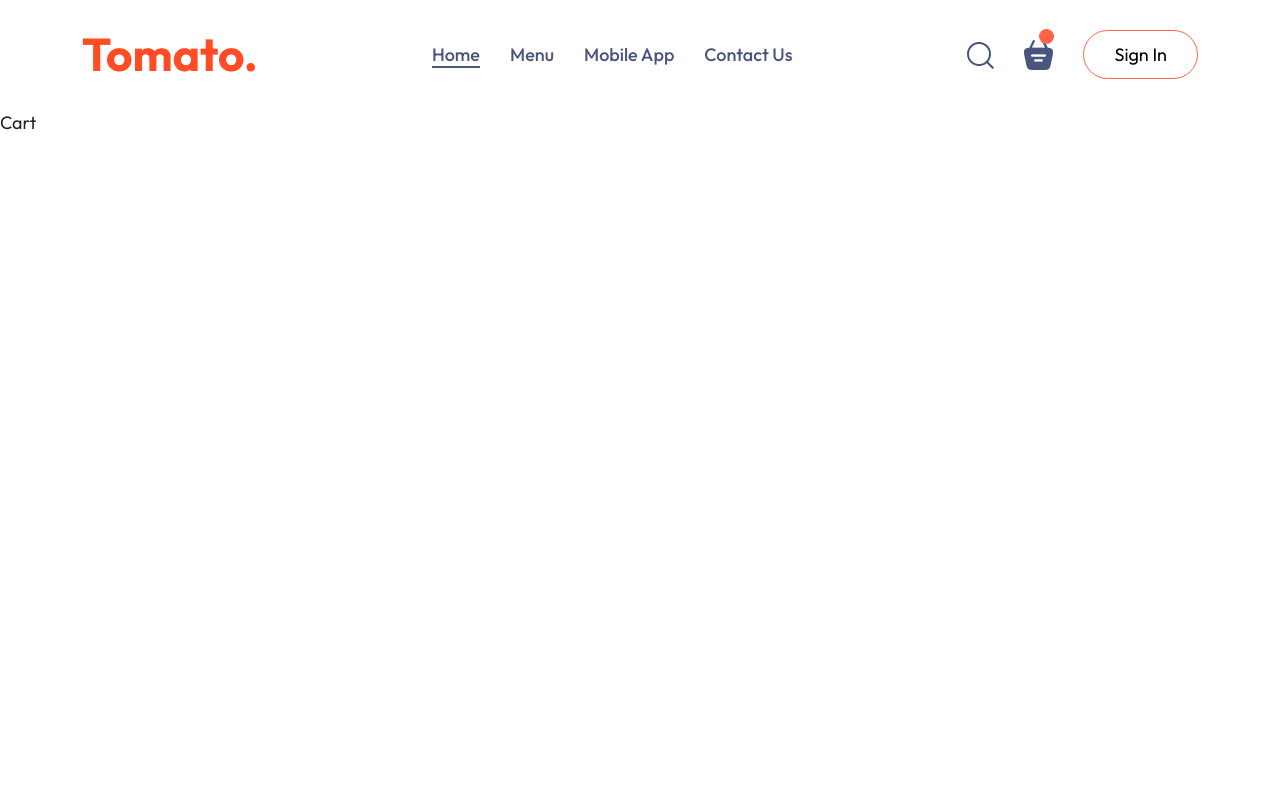
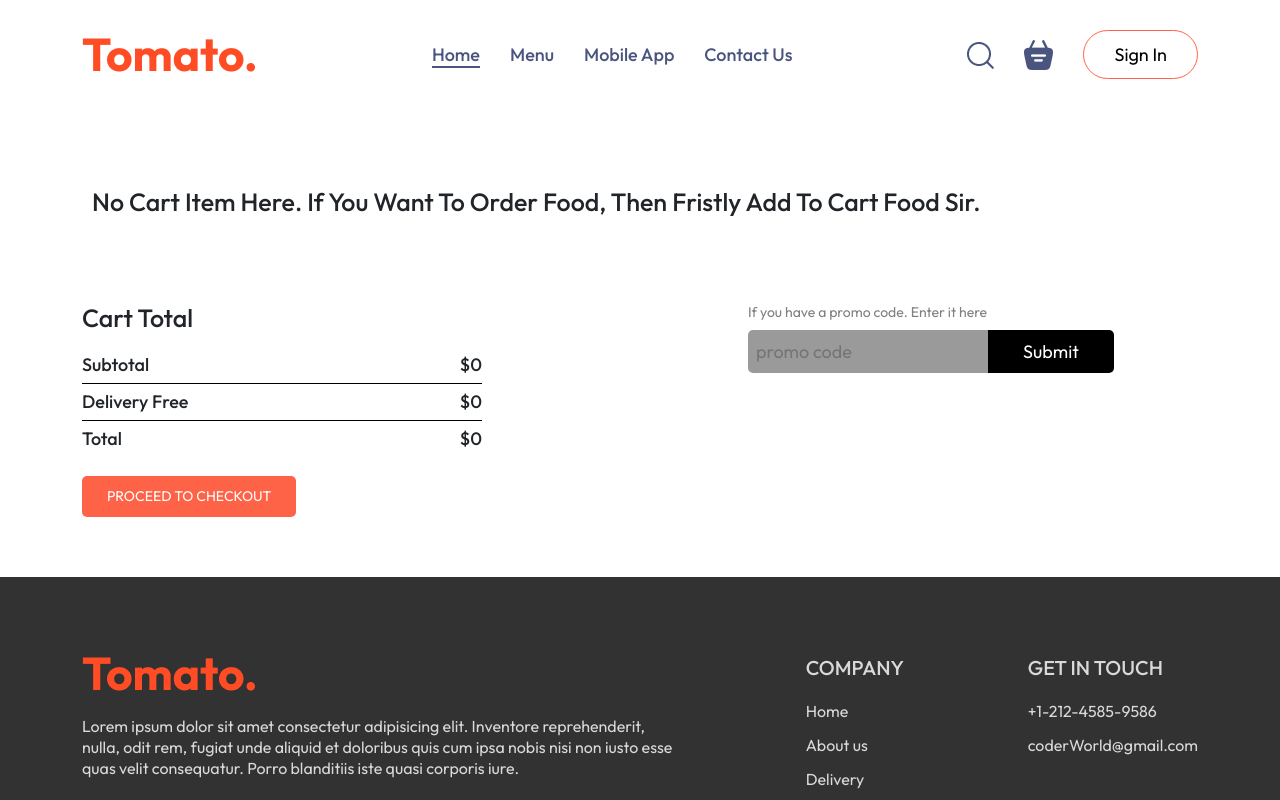
Before and after one commit to Nurul-Imran/Tomato-ecommerce-frontend, a React (Vite) app: page /cart in a window 1280 px wide. Shown: the top 800 px of the page. Built offline with nearby package versions, Linux system fonts and the light colour scheme.

Commit message:
Add Cart Page

```diff
--- a/src/App.jsx
+++ b/src/App.jsx
@@ -7,6 +7,7 @@ import PlaceOrder from './pages/PlaceOrder/PlaceOrder';
 import Error from './pages/Error/Error';
 import Navbar from './components/Navbar/Navbar';
 import Signup from './components/Signup/Signup';
+import Footer from './components/Footer/Footer';
 
 const App = () => {
   const [isOpenSignUp, setIsOpenSignUp] = useState(false);
@@ -20,6 +21,7 @@ const App = () => {
         <Route path='/place-order' element={<PlaceOrder />} />
         <Route path='*' element={<Error />} />
       </Routes>
+      <Footer />
     </>
   )
 }
--- /dev/null
+++ b/src/components/CartDisplay/CartDisplay.css
@@ -0,0 +1,29 @@
+#cart_display{
+    padding: 80px;
+}
+.cart_display_wrapper{
+    overflow-x: auto;
+}
+.cart_display_list{
+    min-width: 900px;
+    width: 100%;
+    text-align: center;
+}
+.cart_display_list tr td{
+    border-bottom: 1px solid grey;
+    padding: 10px 0;
+}
+.cart_display_list th{
+    text-transform: capitalize;
+    font-size: 20px;
+}
+td > img{
+    width: 60px;
+    height: 50px;
+}
+.cart_display_list tr .remove_item{
+    cursor: pointer;
+}
+.No_cart_item_heading{
+    font-size: 25px;
+}
--- /dev/null
+++ b/src/components/CartDisplay/CartDisplay.jsx
@@ -0,0 +1,63 @@
+import React, { useContext, useEffect, useState } from 'react';
+
+import './CartDisplay.css'
+import { storeContext } from '../../context/storeContext';
+
+const CartDisplay = () => {
+    const { food_list, cartItems, removeToCart, setTotal } = useContext(storeContext);
+
+    useEffect(() => {
+
+        const total = Object.keys(cartItems).reduce((sum, key) => {
+            const item = food_list.find(item => item._id === key);
+            return sum + (item.price * cartItems[key]);
+        }, 0);
+        setTotal(total);
+
+    }, [cartItems, food_list]);
+
+    return (
+        <section id='cart_display'>
+            <div className="container">
+                {
+                    (Object.keys(cartItems).length > 0) ? (
+                        <div className="cart_display_wrapper">
+                            <table className="cart_display_list">
+                                <thead>
+                                    <tr>
+                                        <th>items</th>
+                                        <th>title</th>
+                                        <th>price</th>
+                                        <th>quantity</th>
+                                        <th>Total</th>
+                                        <th>remove</th>
+                                    </tr>
+                                </thead>
+                                <tbody>
+                                {
+                                    Object.keys(cartItems).map((key, index) => {
+                                    const item = food_list.find((item) => item._id === key);
+                                    return <tr key={index}>
+                                            <td><img src={item.image} alt={item.name} /></td>
+                                            <td>{item.name}</td>
+                                            <td>${item.price}</td>
+                                            <td>{cartItems[key]}</td>
+                                            <td>${item.price * cartItems[key]}</td>
+                                            <td>
+                                                <span className='remove_item' onClick={() => removeToCart(item._id)}>x</span>
+                                            </td>
+                                    </tr>
+                                    })
+                                }
+                                </tbody>
+                            </table>
+                        </div>
+
+                    ): <h2 className='No_cart_item_heading'>No Cart Item Here. If You Want To Order Food, Then Fristly Add To Cart Food Sir.</h2>
+                }
+            </div>
+        </section>
+    )
+}
+
+export default CartDisplay
--- /dev/null
+++ b/src/components/CartTotal/CartTotal.css
@@ -0,0 +1,32 @@
+.cart_total_main{
+    max-width: 400px;
+    width: 100%;
+}
+.cart_total_main h2{
+    font-size: 25px;
+    margin-bottom: 15px;
+}
+.subTotal, .delivery_free, .total{
+    display: flex;
+    gap: 20px;
+    align-items: center;
+    justify-content: space-between;
+    padding: 8px 0;
+    text-transform: capitalize;
+    font-size: 18px;
+    font-weight: 500;
+}
+.subTotal, .delivery_free{
+    border-bottom: 1px solid black;
+}
+.cart_total_main .checkout_btn {
+    display: inline-block;
+    margin-top: 20px;
+    padding: 10px 25px;
+    background-color: tomato;
+    color: #fff;
+    font-size: 14px;
+    border-radius: 5px;
+    cursor: pointer;
+    text-transform: uppercase;
+}
--- /dev/null
+++ b/src/components/CartTotal/CartTotal.jsx
@@ -0,0 +1,28 @@
+import React, { useContext } from "react";
+import "./CartTotal.css";
+import { Link } from "react-router-dom";
+import { storeContext } from "../../context/storeContext";
+
+const CartTotal = () => {
+    const {total} = useContext(storeContext);
+    return (
+        <div className="cart_total_main">
+            <h2>Cart Total</h2>
+            <div className="subTotal">
+                <span>Subtotal</span>
+                <span>${total}</span>
+            </div>
+            <div className="delivery_free">
+                <span>Delivery free</span>
+                <span>${ total > 0 ? "2" : "0"}</span>
+            </div>
+            <div className="total">
+                <span>total</span>
+                <span>${ total > 0 ? (total + 2) : "0"}</span>
+            </div>
+            <Link className="checkout_btn">proceed to checkout</Link>
+        </div>
+    );
+};
+
+export default CartTotal;
--- a/src/components/Navbar/Navbar.jsx
+++ b/src/components/Navbar/Navbar.jsx
@@ -1,12 +1,14 @@
-import React, { useEffect, useState } from "react";
+import React, { useContext, useEffect, useState } from "react";
 import { Link } from "react-router-dom";
 import { IoMenu } from "react-icons/io5";
 import { ImCross } from "react-icons/im";
 
 import { assets } from "../../assets/assets";
 import "./Navbar.css";
+import { storeContext } from "../../context/storeContext";
 
 const Navbar = ({ setIsOpenSignUp }) => {
+  const { cartItems } = useContext(storeContext);
   const [activeMenu, setActiveMenu] = useState("home");
   const [isSideMenuOpen, setIsSideMenuOpen] = useState(false);
   const [scrolled, setScrolled] = useState(false);
@@ -87,10 +89,14 @@ const Navbar = ({ setIsOpenSignUp }) => {
               <img src={assets.search_icon} alt="Search Icon" />
             </div>
             <div className="cart_icon_box">
-              <Link>
+              <Link to="/cart">
                 <img src={assets.basket_icon} alt="Cart Icon" />
               </Link>
-              <div className="dot"></div>
+              {
+                (Object.keys(cartItems).length > 0) && (
+                  <div className="dot"></div>
+                )
+              }
             </div>
             <button onClick={() => setIsOpenSignUp(true)}>Sign in</button>
           </div>
@@ -142,7 +148,7 @@ const Navbar = ({ setIsOpenSignUp }) => {
                     <img src={assets.search_icon} alt="Search Icon" />
                   </div>
                   <div className="cart_icon_box">
-                    <Link>
+                    <Link to='/cart'>
                       <img src={assets.basket_icon} alt="Cart Icon" />
                     </Link>
                     <div className="dot"></div>
--- a/src/context/storeContext.jsx
+++ b/src/context/storeContext.jsx
@@ -8,6 +8,7 @@ export const storeContext = createContext();
 
 const StoreContextProvider = ({children}) => {
     const [cartItems, setCartItems] = useState({});
+    const [total, setTotal] = useState(0);
 
     // AddToCart
     const addToCart = (itemId) => {
@@ -21,7 +22,23 @@ const StoreContextProvider = ({children}) => {
 
     // RemoveToCart
     const removeToCart = (itemId) => {
-        setCartItems(prev =>  ({...prev, [itemId]: prev[itemId] - 1}))
+        setCartItems( prev => {
+            const newCart = {...prev};
+            if (newCart[itemId] === 1) {
+                delete newCart[itemId];
+            }else{
+                newCart[itemId] -= 1;
+            }
+            return newCart;
+        })
+    }
+
+    // Remove Whole Cart Item
+    const removeWholeCartItem = (id) => {
+        setCartItems((prev) => {
+            delete prev[id];
+            return {...prev}
+        })
     }
 
     const contextValue = {
@@ -29,7 +46,10 @@ const StoreContextProvider = ({children}) => {
         cartItems,
         setCartItems,
         addToCart,
-        removeToCart
+        removeToCart,
+        removeWholeCartItem,
+        total,
+        setTotal
     }
     return <storeContext.Provider value={contextValue}>
         {children}
--- a/src/pages/Cart/Cart.css
+++ b/src/pages/Cart/Cart.css
@@ -0,0 +1,41 @@
+.cart_calculation_main_wrapper{
+    display: flex;
+    flex-wrap: wrap;
+    justify-content: space-between;
+    gap: 60px;
+    margin-bottom: 60px;
+}
+.cart_promo_main{
+    display: flex;
+    flex-direction: column;
+    gap: 10px;
+    color: gray;
+    max-width: 450px;
+    width: 100%;
+}
+.cart_promo_main p{
+    font-size: 14px;
+    margin: 0;
+}
+.cart_promo_main .input_group{
+    display: flex;
+    align-items: center;
+}
+.cart_promo_main .input_group input {
+    max-width: 240px;
+    width: 100%;
+    border: none;
+    background-color: #808080ca;
+    color: #dedada;
+    padding: 8px;
+    outline: none;
+    border-radius: 5px 0 0 5px;
+}
+.cart_promo_main .input_group button {
+    border: none;
+    background-color: #000;
+    color: #fff;
+    padding: 8px 35px;
+    border-radius: 0 5px 5px 0;
+    cursor: pointer;
+}
--- a/src/pages/Cart/Cart.jsx
+++ b/src/pages/Cart/Cart.jsx
@@ -1,10 +1,29 @@
-import React from 'react';
-import './Cart.css';
+import React from "react";
+
+import "./Cart.css";
+import CartItems from "../../components/CartDisplay/CartDisplay";
+import CartTotal from "../../components/CartTotal/CartTotal";
 
 const Cart = () => {
-    return (
-        <div>Cart</div>
-    )
-}
+  return (
+    <>
+      <CartItems />
+      <div className="cart_calculation_main">
+        <div className="container">
+          <div className="cart_calculation_main_wrapper">
+            <CartTotal />
+            <div className="cart_promo_main">
+              <p>If you have a promo code. Enter it here</p>
+              <div className="input_group">
+                <input type="text" placeholder="promo code" />
+                <button type="submit">submit</button>
+              </div>
+            </div>
+          </div>
+        </div>
+      </div>
+    </>
+  );
+};
 
-export default Cart
+export default Cart;
--- a/src/pages/Home/Home.jsx
+++ b/src/pages/Home/Home.jsx
@@ -4,7 +4,6 @@ import Banner from '../../components/Banner/Banner';
 import ExploreMenu from '../../components/ExploreMenu/ExploreMenu';
 import FoodDisplay from '../../components/FoodDisplay/FoodDisplay';
 import DownloadApp from '../../components/DownloadApp/DownloadApp';
-import Footer from '../../components/Footer/Footer';
 
 const Home = () => {
     const [category, setCategory] = useState("all");
@@ -14,7 +13,6 @@ const Home = () => {
             <ExploreMenu category={category} setCategory={setCategory} />
             <FoodDisplay category={category} />
             <DownloadApp />
-            <Footer />
         </>
     )
 }
```
